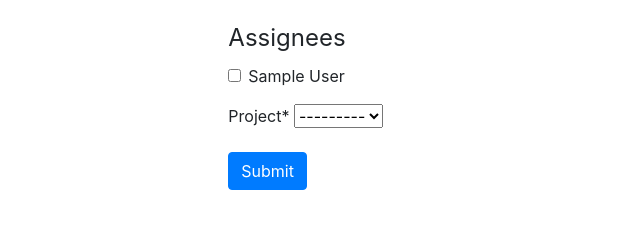
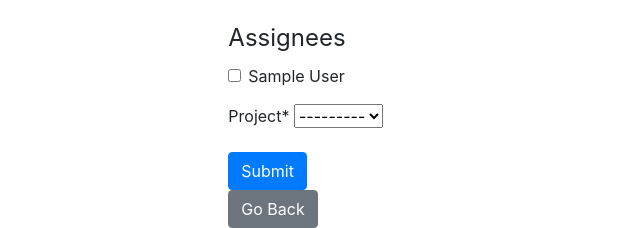
Before and after one commit to OlhaKuzmyn/task-manager, a Django app: page /tasks/create in a window 1280 px wide. Shown: the part 646-874 px from the top of the page, without its empty margins (0-640 px from the left). Before the commit the page ends 836 px from the top, so only its background shows below. Run offline with Django 5.2, Linux system fonts and the light colour scheme; the visitor is signed in with stand-in values (Sample User, id 1); data comes from the database, SQL or seed files in the repository; data that the repository does not hold is empty; some libraries are stand-ins or nearby versions.

Commit message:
added go_back_button.html to form and confirm delete templates

```diff
--- /dev/null
+++ b/templates/includes/go_back_button.html
@@ -0,0 +1 @@
+<button class="btn btn-secondary" onclick="history.back()">Go Back</button>
--- a/templates/manager/position_confirm_delete.html
+++ b/templates/manager/position_confirm_delete.html
@@ -8,5 +8,6 @@
 
     <input type="submit" value="Yes" class="btn btn-danger">
   </form>
+  {% include "includes/go_back_button.html" %}
 
 {% endblock %}
--- a/templates/manager/position_form.html
+++ b/templates/manager/position_form.html
@@ -9,5 +9,6 @@
 
     <input type="submit" value="Submit" class="btn btn-primary">
   </form>
+  {% include "includes/go_back_button.html" %}
 
 {% endblock %}
--- a/templates/manager/project_confirm_delete.html
+++ b/templates/manager/project_confirm_delete.html
@@ -8,5 +8,6 @@
 
     <input type="submit" value="Yes" class="btn btn-danger">
   </form>
+  {% include "includes/go_back_button.html" %}
 
 {% endblock %}
--- a/templates/manager/project_form.html
+++ b/templates/manager/project_form.html
@@ -9,5 +9,6 @@
 
     <input type="submit" value="Submit" class="btn btn-primary">
   </form>
+  {% include "includes/go_back_button.html" %}
 
 {% endblock %}
--- a/templates/manager/task_confirm_delete.html
+++ b/templates/manager/task_confirm_delete.html
@@ -8,5 +8,6 @@
 
     <input type="submit" value="Yes" class="btn btn-danger">
   </form>
+  {% include "includes/go_back_button.html" %}
 
 {% endblock %}
--- a/templates/manager/task_form.html
+++ b/templates/manager/task_form.html
@@ -9,5 +9,6 @@
 
     <input type="submit" value="Submit" class="btn btn-primary">
   </form>
+  {% include "includes/go_back_button.html" %}
 
 {% endblock %}
--- a/templates/manager/task_type_confirm_delete.html
+++ b/templates/manager/task_type_confirm_delete.html
@@ -8,5 +8,6 @@
 
     <input type="submit" value="Yes" class="btn btn-danger">
   </form>
+  {% include "includes/go_back_button.html" %}
 
 {% endblock %}
--- a/templates/manager/task_type_form.html
+++ b/templates/manager/task_type_form.html
@@ -9,5 +9,6 @@
 
     <input type="submit" value="Submit" class="btn btn-primary">
   </form>
+  {% include "includes/go_back_button.html" %}
 
 {% endblock %}
--- a/templates/manager/team_confirm_delete.html
+++ b/templates/manager/team_confirm_delete.html
@@ -8,5 +8,6 @@
 
     <input type="submit" value="Yes" class="btn btn-danger">
   </form>
+  {% include "includes/go_back_button.html" %}
 
 {% endblock %}
--- a/templates/manager/team_form.html
+++ b/templates/manager/team_form.html
@@ -9,5 +9,6 @@
 
     <input type="submit" value="Submit" class="btn btn-primary">
   </form>
+  {% include "includes/go_back_button.html" %}
 
 {% endblock %}
--- a/templates/manager/worker_confirm_delete.html
+++ b/templates/manager/worker_confirm_delete.html
@@ -8,5 +8,6 @@
 
     <input type="submit" value="Yes" class="btn btn-danger">
   </form>
+  {% include "includes/go_back_button.html" %}
 
 {% endblock %}
--- a/templates/manager/worker_form.html
+++ b/templates/manager/worker_form.html
@@ -9,5 +9,6 @@
 
     <input type="submit" value="Submit" class="btn btn-primary">
   </form>
+  {% include "includes/go_back_button.html" %}
 
 {% endblock %}
```
